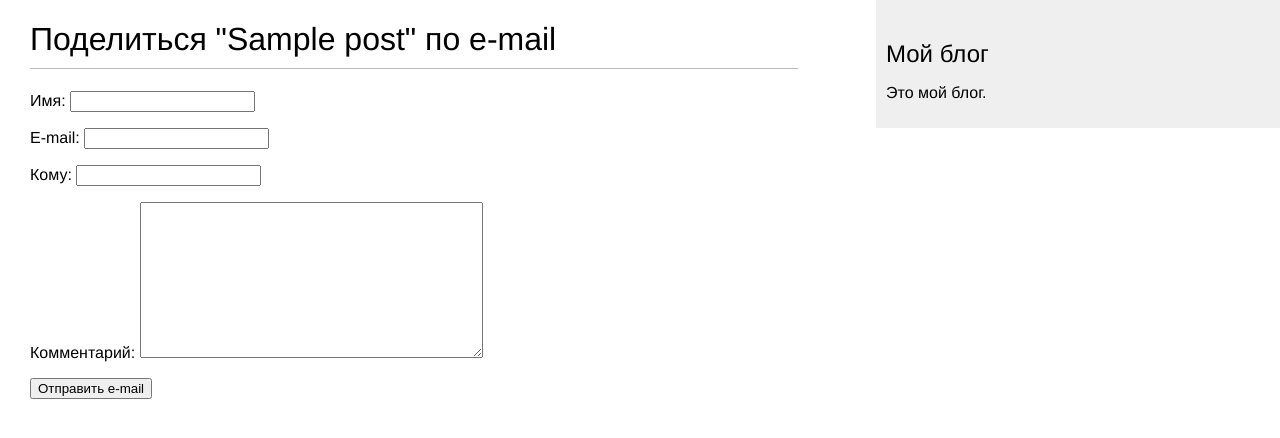
After one commit to 3JloDey/django-site-blog, a Django app: page /blog/1/share/ in a window 1280 px wide. The commit adds this page. Shown: the top 438 px of the page. Run offline with Django 4.2, Linux system fonts and the light colour scheme; tables that the repository leaves empty hold one stand-in row (values such as "Sample post").

Commit message:
add post share and rewrited views by generic class

```diff
--- a/mysite/blog/forms.py
+++ b/mysite/blog/forms.py
@@ -6,3 +6,15 @@ class EmailPostForm(forms.Form):
     email = forms.EmailField()
     to = forms.EmailField()
     comments = forms.CharField(required=False, widget=forms.Textarea)
+
+    labels = {
+        "name": "Имя",
+        "email": "E-mail",
+        "to": "Кому",
+        "comments": "Комментарий",
+    }
+
+    def __init__(self, *args, **kwargs) -> None:
+        super().__init__(*args, **kwargs)
+        for label in self.labels:
+            self.fields[label].label = self.labels[label]
--- a/mysite/blog/templates/blog/base.html
+++ b/mysite/blog/templates/blog/base.html
@@ -3,9 +3,10 @@
 <html lang="en">
   <head>
     <title>
-      <meta name="description" content="This is a blog about various topics.">
-      <meta name="keywords" content="django, html, web development">
+      {% comment %} <meta name="description" content="This is a blog about various topics.">
+      <meta name="keywords" content="django, html, web development"> {% endcomment %}
       {% block title %}
+        Стандарный Заголовок
       {% endblock title %}
     </title>
     <link href="{% static "css/blog.css" %}" rel="stylesheet">
@@ -16,8 +17,8 @@
       {% endblock content %}
     </div>
     <div id="sidebar">
-      <h2>My Blog</h2>
-      <p>This is my blog.</p>
+      <h2>Мой блог</h2>
+      <p>Это мой блог.</p>
     </div>
   </body>
 </html>
--- a/mysite/blog/templates/blog/post/detail.html
+++ b/mysite/blog/templates/blog/post/detail.html
@@ -4,6 +4,9 @@
 {% endblock title %}
 {% block content %}
     <h1>{{ post.title }}</h1>
-    <p class="date">Published {{ post.publish|date:"d.m.Y H:i:s" }} by {{ post.author }}</p>
+    <p class="date">Опубликованно {{ post.publish|date:"d.m.Y H:i:s" }} от {{ post.author }}</p>
     {{ post.body|linebreaks }}
+    <p>
+        <a href="{% url "blog:post_share" post.id %}">Поделиться этим постом</a>
+    </p>
 {% endblock content %}
--- a/mysite/blog/templates/blog/post/list.html
+++ b/mysite/blog/templates/blog/post/list.html
@@ -1,14 +1,14 @@
 {% extends "blog/base.html" %}
 {% block title %}
-  My Blog
+  Мой блог
 {% endblock title %}
 {% block content %}
-  <h1>My Blog</h1>
+  <h1>Мой блог</h1>
   {% for post in posts %}
     <h2>
       <a href="{{ post.get_absolute_url }}">{{ post.title }}</a>
     </h2>
-    <p class="date">Published {{ post.publish|date:"d.m.Y H:i:s" }} by {{ post.author }}</p>
+    <p class="date">Опубликованно {{ post.publish|date:"d.m.Y H:i:s" }} от {{ post.author }}</p>
     {{ post.body|truncatewords:30|linebreaks }}
   {% endfor %}
   {% include "pagination.html" with page=page_obj %}
--- /dev/null
+++ b/mysite/blog/templates/blog/post/share.html
@@ -0,0 +1,16 @@
+{% extends "blog/base.html" %}
+{% block title %}
+  Поделиться постом
+{% endblock title %}
+{% block content %}
+  {% if sent %}
+    <h1>E-mail успешно отправлен на {{ form.cleaned_data.to }}</h1>
+  {% else %}
+    <h1>Поделиться "{{ post.title }}" по e-mail</h1>
+    <form method="post">
+      {% csrf_token %}
+      {{ form.as_p }}
+      <input type='submit' value='Отправить e-mail'>
+    </form>
+  {% endif %}
+{% endblock content %}
--- a/mysite/blog/templates/pagination.html
+++ b/mysite/blog/templates/pagination.html
@@ -1,7 +1,7 @@
 <div class="pagination">
   <span class="step-links">
-    {% if page.has_previous %}<a href="?page={{ page.previous_page_number }}">Previous</a>{% endif %}
-    <span class="current">Page {{ page.number }} of {{ page.paginator.num_pages }}</span>
-    {% if page.has_next %}<a href="?page={{ page.next_page_number }}">Next</a>{% endif %}
+    {% if page.has_previous %}<a href="?page={{ page.previous_page_number }}">Предыдущая</a>{% endif %}
+    <span class="current">Страница {{ page.number }} из {{ page.paginator.num_pages }}</span>
+    {% if page.has_next %}<a href="?page={{ page.next_page_number }}">Следующая</a>{% endif %}
   </span>
 </div>
--- a/mysite/blog/urls.py
+++ b/mysite/blog/urls.py
@@ -5,10 +5,11 @@ from . import views
 app_name = "blog"
 
 urlpatterns = [
-    path("", views.post_list, name="post_list"),
+    path("", views.PostListView.as_view(), name="post_list"),
     path(
         "<int:year>/<int:month>/<int:day>/<slug:post>/",
-        views.post_detail,
+        views.PostDetailView.as_view(),
         name="post_detail",
     ),
+    path("<int:post_id>/share/", views.post_share, name="post_share"),
 ]
--- a/mysite/blog/views.py
+++ b/mysite/blog/views.py
@@ -1,46 +1,63 @@
-from django.core.paginator import EmptyPage, PageNotAnInteger, Paginator
+from typing import Any
+
+from django.core.mail import send_mail
+from django.db.models.query import QuerySet
 from django.http import HttpResponse
 from django.shortcuts import get_object_or_404, render
+from django.views.generic import DetailView, ListView
 
 from .forms import EmailPostForm
 from .models import Post
 
 
-def post_list(request) -> HttpResponse:
-    post_list = Post.published.all()
-
-    paginator = Paginator(post_list, 3)
-    page_number = request.GET.get("page", 1)
-    try:
-        posts = paginator.page(page_number)
-    except EmptyPage:
-        posts = paginator.page(paginator.num_pages)
-    except PageNotAnInteger:
-        posts = paginator.page(1)
-
-    return render(request, "blog/post/list.html", {"posts": posts})
+class PostListView(ListView):
+    queryset = Post.published.all()
+    context_object_name = "posts"
+    paginate_by = 3
+    template_name = "blog/post/list.html"
 
 
-def post_detail(request, year, month, day, post) -> HttpResponse:
-    post = get_object_or_404(
-        Post,
-        status=Post.Status.PUBLISHED,
-        slug=post,
-        publish__year=year,
-        publish__month=month,
-        publish__day=day,
-    )
-    return render(request, "blog/post/detail.html", {"post": post})
+class PostDetailView(DetailView):
+    model = Post
+    template_name = "blog/post/detail.html"
+    context_object_name = "post"
+
+    def get_queryset(self) -> QuerySet[Any]:
+        return Post.published.all()
+
+    def get_object(self, queryset=None) -> Any:
+        print(self.kwargs)
+        year, month, day, post_slug = (
+            self.kwargs.get("year"),
+            self.kwargs.get("month"),
+            self.kwargs.get("day"),
+            self.kwargs.get("post"),
+        )
+        queryset = queryset or self.get_queryset()
+        return get_object_or_404(
+            queryset,
+            publish__year=year,
+            publish__month=month,
+            publish__day=day,
+            slug=post_slug,
+        )
 
 
-# TODO доделать функцию
 def post_share(request, post_id) -> HttpResponse:
     post = get_object_or_404(Post, id=post_id, status=Post.Status.PUBLISHED)
+    sent = False
 
     if request.method == "POST":
         form = EmailPostForm(request.POST)
         if form.is_valid():
             cd = form.cleaned_data
+            post_url = request.build_absolute_uri(post.get_absolute_url())
+            subject = f"{cd['name']} рекомендует вам прочитать {post.title}"
+            message = f"Прочитай {post.title} по ссылке {post_url}\n\n{cd['name']} прокомментировал: {cd['comments']}"
+            send_mail(subject, message, "your_account@gmail.com", [cd["to"]])
+            sent = True
     else:
         form = EmailPostForm()
-    return render(request, "blog/post/share.html", {"post": post, "form": form})
+    return render(
+        request, "blog/post/share.html", {"post": post, "form": form, "sent": sent}
+    )
--- /dev/null
+++ b/requirements.txt
@@ -0,0 +1 @@
+Django==4.2.2
```
Also changed, not shown: mysite/mysite/settings.py (+8 -0 lines).
